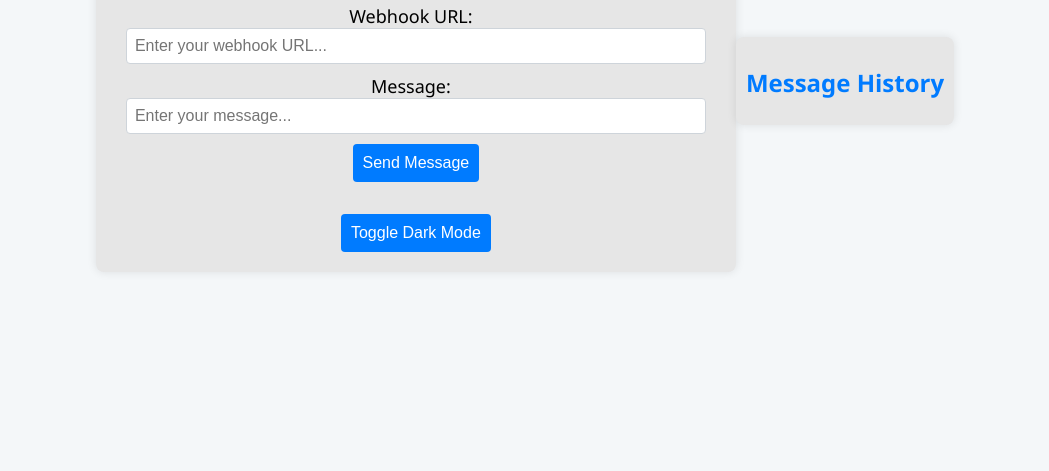
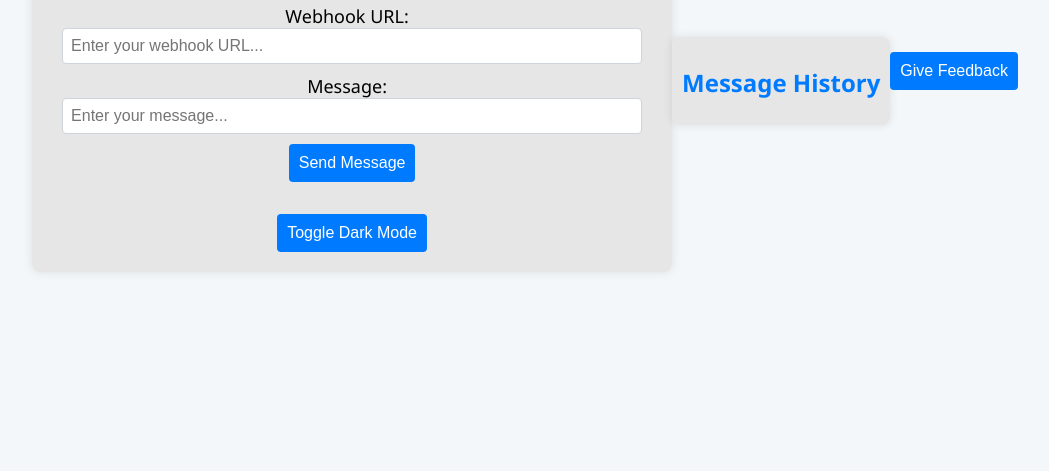
Before and after one commit to sushiandrei/9_2spanishchatwebhook, a plain HTML site: page index.html in a window 1280 px wide. Shown: the part 329-800 px from the top of the page, without its empty margins (115-1164 px from the left). Drawn offline with Linux system fonts and the light colour scheme.

Commit message:
Update index.html

```diff
--- a/index.html
+++ b/index.html
@@ -39,6 +39,15 @@
         <ul id="history-list"></ul>
     </div>
 
+    <div class="feedback-container">
+        <button id="feedback-button" onclick="toggleFeedbackForm()">Give Feedback</button>
+        <form id="feedback-form" style="display: none;">
+            <label for="feedback">Your Feedback:</label>
+            <textarea id="feedback" name="feedback" rows="4" placeholder="Enter your feedback..."></textarea>
+            <button type="button" onclick="submitFeedback()">Submit Feedback</button>
+        </form>
+    </div>
+
     <script src="script.js"></script>
 </body>
 </html>
```
